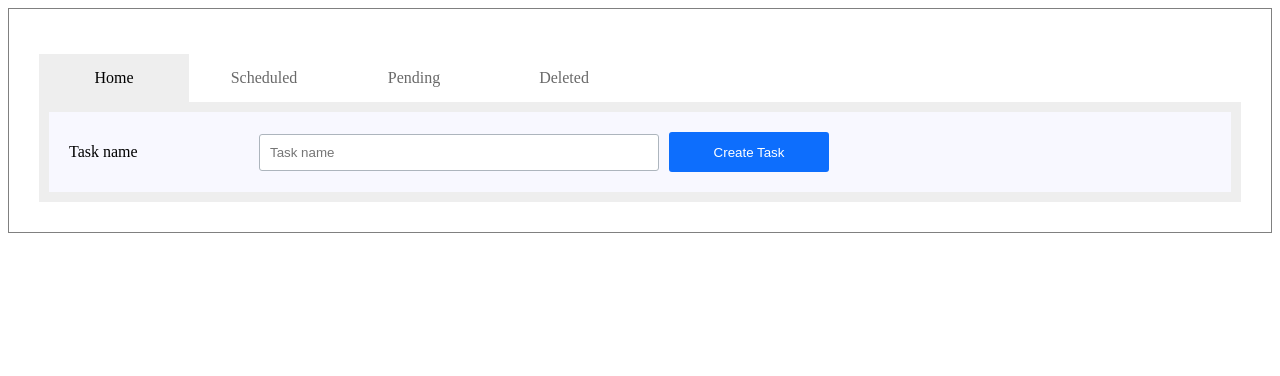
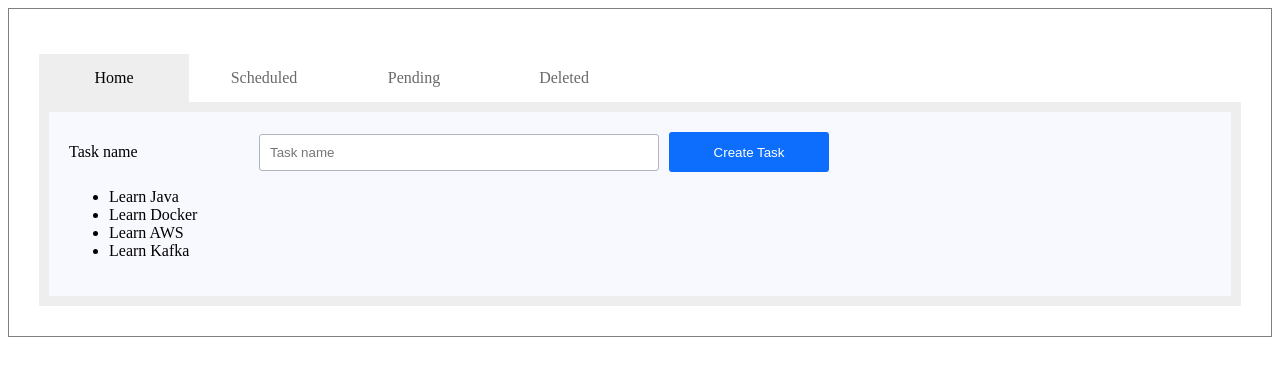
Before and after one commit to jonathan0494/TodoApp, a React (Vite) app: page / in a window 1280 px wide. Shown: the top 376 px of the page. Built offline with nearby package versions, Linux system fonts and the light colour scheme.

Commit message:
feature-home[3/n]-Added TaskReducer to dispatch actions

```diff
--- a/src/components/Home/Home.scss
+++ b/src/components/Home/Home.scss
@@ -3,11 +3,16 @@
 .home-wrapper {
     background-color: ghostwhite;
     padding: 20px;
-    display: flex;
+    display: grid;
+    grid-template-columns: repeat(12, 1fr);
 
-    > Button { height: 40px; }
     .input-field-wrapper {
+
         Input { width: 400px; padding: 10px; }
         label { width: 100px; }
     }
+    > Button { height: 40px; }
+    > ul {
+        grid-row: 2;
+    }
 }
--- a/src/components/Home/index.jsx
+++ b/src/components/Home/index.jsx
@@ -4,8 +4,13 @@ import { Button, InputField } from '../user_interface';
 import './Home.scss';
 
 const Home = () => {
-    const [taskList, setTaskList] = useContext(TaskContext);
     const [value, setValue] = useState();
+    const { taskList, addTask } = useContext(TaskContext);
+    const addTaskHandler = () => {
+        addTask(taskList.length, value);
+        setValue('');
+    };
+
     return (
         <div className='home-wrapper'>
             <InputField type="search"
@@ -13,7 +18,12 @@ const Home = () => {
                         placeholder="Task name"
                         value={value}
                         onChange={e => setValue(e.target.value)} />
-            <Button primary>Create Task</Button>
+            <Button primary onClick={ addTaskHandler }>Create Task</Button>
+            <ul>
+                { taskList.map((task, i) => (
+                    <li key={i}>{ task.name }</li>
+                ))}
+            </ul>
         </div>
     );
 
--- a/src/contexts/TaskProvider/index.jsx
+++ b/src/contexts/TaskProvider/index.jsx
@@ -1,11 +1,19 @@
-import React, { useState } from 'react'
+import React, { useReducer, useState } from 'react'
+import { actions, initialState, taskReducer } from '../../store';
 
 export const TaskContext = React.createContext([]);
 
 const TaskProvider = ({ children }) => {
-    const [taskList, setTaskList] = useState([]);
+    const [state, dispatch] = useReducer(taskReducer, initialState);
+    const value = {
+        taskList: state.taskList,
+        addTask: (taskID, taskName) => {
+            dispatch({ type: actions.ADD_TASK, id: taskID, name: taskName });
+        }
+    };
+
     return (
-        <TaskContext.Provider value={[taskList, setTaskList]}>
+        <TaskContext.Provider value={value}>
             { children }
         </TaskContext.Provider>
 
--- /dev/null
+++ b/src/store/index.jsx
@@ -0,0 +1,19 @@
+
+export const actions = {
+    ADD_TASK: 'ADD_TODO_TASK'
+};
+
+export const initialState = { taskList: [ { id: 1, name: 'Learn Java' },
+                                          { id: 2, name: 'Learn Docker'},
+                                          { id: 3, name: 'Learn AWS'},
+                                          { id: 4, name: 'Learn Kafka'}] };
+
+export const taskReducer = (state, action ) => {
+    switch(action.type) {
+        case actions.ADD_TASK:
+            return  { taskList: [ ...state.taskList,
+                                 { id: actions.id, name: action.name, isComplete: false } ] };
+        default:
+            return state;
+    };
+}
```
